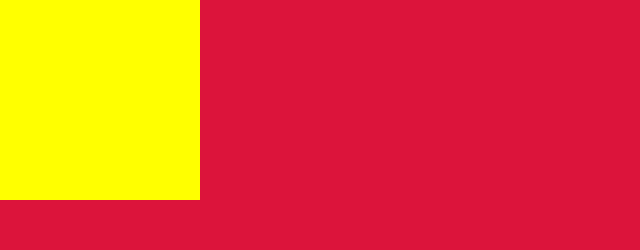
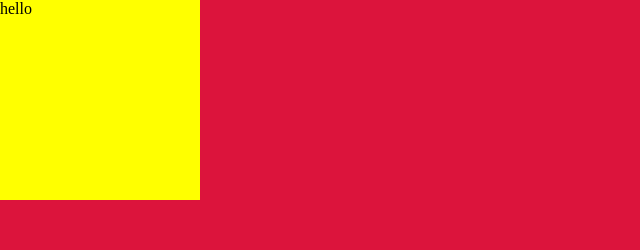
Before and after one commit to rmnaser90/animationChallenge, a website: page index.html in a window 1280 px wide. Shown: the top 250 px of the page, 0-640 px from the left. Drawn offline with nearby package versions, Linux system fonts and the light colour scheme.

Commit message:
adding hello

```diff
--- a/index.html
+++ b/index.html
@@ -8,7 +8,7 @@
     <title>Document</title>
 </head>
 <body id="body">
-    <div id="movingBox" class="movingBox page1"></div>
+    <div id="movingBox" class="movingBox page1">hello</div>
     <div id="box1" class="box red" >1</div>
     <div id="box2" class="box green" >2</div>
     <div id="box3" class="box blue" >3</div>
```
